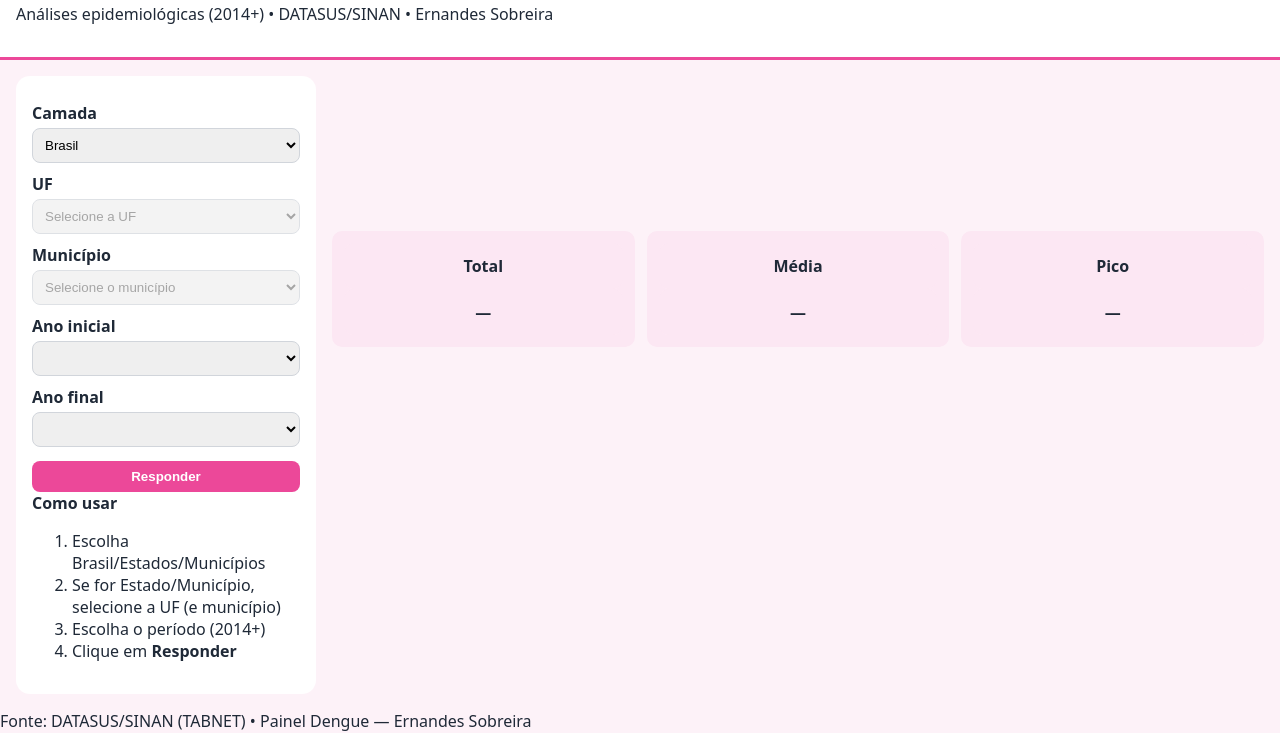
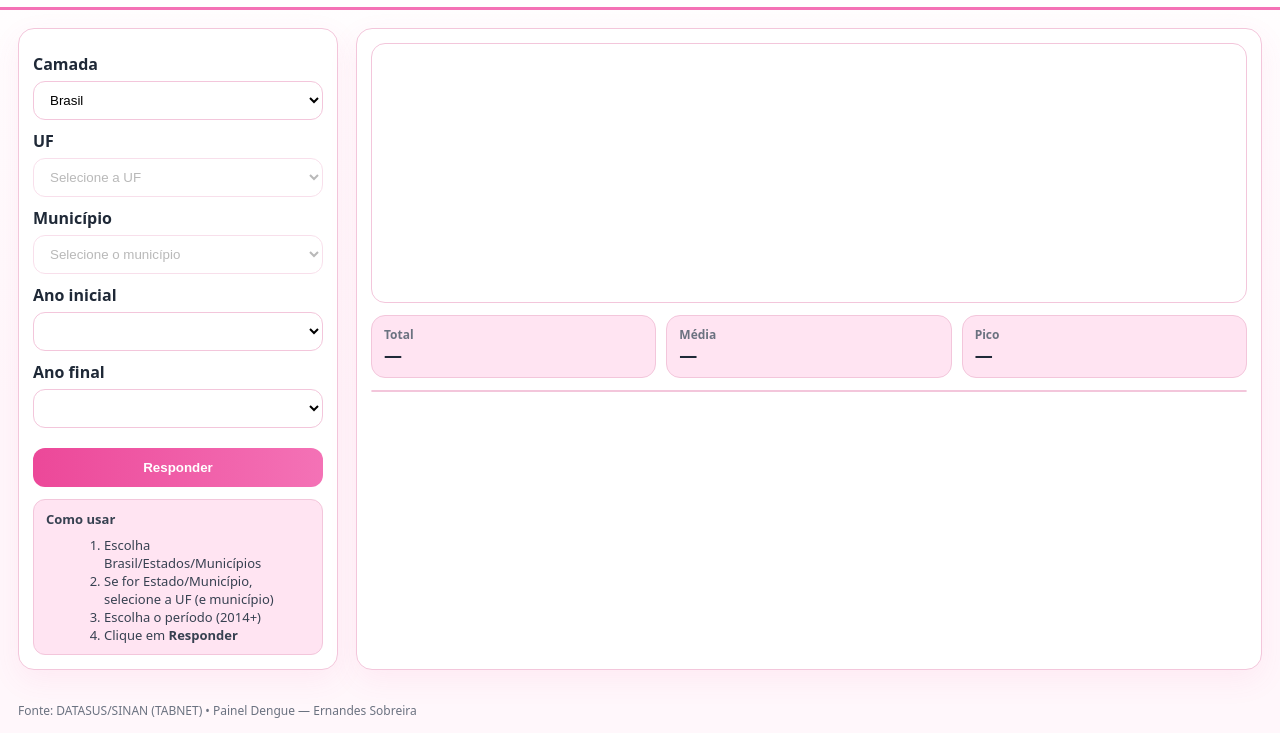
Before and after one commit to ernandes-sobreira/painel-dengue, a plain HTML site: page index.html in a window 1280 px wide. Shown: the part 99-832 px from the top of the page. Drawn offline with nearby package versions, Linux system fonts and the light colour scheme; files that its build step writes are made by us from their sources; files whose address does not match are found by name.

Commit message:
Update style.css

```diff
--- a/assets/style.css
+++ b/assets/style.css
@@ -1,80 +1,122 @@
-body {
-  margin: 0;
-  font-family: system-ui, sans-serif;
-  background: #fdf2f8;
-  color: #1f2937;
+:root{
+  --bg:#fff7fb;
+  --card:#ffffff;
+  --stroke:#f3c6db;
+  --txt:#1f2937;
+  --muted:#6b7280;
+
+  --pink:#ec4899;
+  --pink2:#f472b6;
+  --soft:#ffe4f2;
 }
 
-header {
-  background: #ffffff;
-  padding: 16px;
-  border-bottom: 3px solid #ec4899;
+*{box-sizing:border-box}
+body{
+  margin:0;
+  font-family: system-ui, -apple-system, Segoe UI, Roboto, Arial, sans-serif;
+  color:var(--txt);
+  background:linear-gradient(180deg, #fff 0%, var(--bg) 60%);
 }
 
-main {
-  display: grid;
-  grid-template-columns: 300px 1fr;
-  gap: 16px;
-  padding: 16px;
+.top{
+  padding:22px 28px 10px;
+  border-bottom:3px solid var(--pink2);
+  background:#fff;
+}
+.top h1{margin:0; font-size:34px}
+.sub{margin:6px 0 0; color:var(--muted)}
+
+.grid{
+  display:grid;
+  grid-template-columns: 320px 1fr;
+  gap:18px;
+  padding:18px;
 }
 
-aside {
-  background: #ffffff;
-  border-radius: 14px;
-  padding: 16px;
+.card{
+  background:var(--card);
+  border:1px solid var(--stroke);
+  border-radius:16px;
+  box-shadow: 0 10px 30px rgba(236,72,153,.08);
 }
 
-aside label {
-  display: block;
-  margin-top: 10px;
-  font-weight: 600;
+.controls{padding:14px}
+.field{margin:10px 0}
+label{display:block; font-weight:700; margin:0 0 6px}
+select{
+  width:100%;
+  padding:10px 12px;
+  border-radius:12px;
+  border:1px solid var(--stroke);
+  background:#fff;
+  outline:none;
+}
+select:disabled{opacity:.55}
+
+.btn{
+  width:100%;
+  margin-top:10px;
+  padding:12px 14px;
+  border-radius:12px;
+  border:0;
+  background:linear-gradient(90deg, var(--pink), var(--pink2));
+  color:#fff;
+  font-weight:800;
+  cursor:pointer;
+}
+.btn:active{transform:translateY(1px)}
+
+.hint{
+  margin-top:12px;
+  padding:10px 12px;
+  background:var(--soft);
+  border:1px solid var(--stroke);
+  border-radius:12px;
+  color:#374151;
+  font-size:13px;
+}
+.hint ol{margin:8px 0 0 18px}
+
+.viz{padding:14px}
+.chartWrap{
+  padding:10px 12px;
+  border-radius:14px;
+  background:#fff;
+  border:1px solid var(--stroke);
+  min-height:260px;
+}
+.kpis{
+  display:grid;
+  grid-template-columns: repeat(3, 1fr);
+  gap:10px;
+  margin-top:12px;
+}
+.kpi{
+  background:var(--soft);
+  border:1px solid var(--stroke);
+  border-radius:14px;
+  padding:10px 12px;
+}
+.k{font-size:12px; color:var(--muted); font-weight:700}
+.v{font-size:18px; font-weight:900}
+
+.tableWrap{
+  margin-top:12px;
+  border:1px solid var(--stroke);
+  border-radius:14px;
+  overflow:auto;
+}
+table{width:100%; border-collapse:collapse; font-size:14px}
+th,td{padding:10px 12px; border-bottom:1px solid #f2d7e7}
+th{background:#fff; position:sticky; top:0}
+tr:nth-child(even) td{background:#fff9fd}
+
+.foot{
+  padding:14px 18px;
+  color:var(--muted);
+  font-size:12px;
 }
 
-aside select, aside button {
-  width: 100%;
-  padding: 8px;
-  margin-top: 4px;
-  border-radius: 8px;
-  border: 1px solid #d1d5db;
+@media (max-width: 980px){
+  .grid{grid-template-columns: 1fr}
 }
-
-aside button {
-  background: #ec4899;
-  color: white;
-  font-weight: bold;
-  border: none;
-  cursor: pointer;
-  margin-top: 14px;
-}
-
-section .card {
-  background: #ffffff;
-  border-radius: 14px;
-  padding: 16px;
-  margin-bottom: 16px;
-}
-
-.kpis {
-  display: grid;
-  grid-template-columns: repeat(3, 1fr);
-  gap: 12px;
-}
-
-.kpis div {
-  background: #fce7f3;
-  padding: 12px;
-  border-radius: 10px;
-  text-align: center;
-  font-weight: 600;
-}
-
-table {
-  width: 100%;
-  border-collapse: collapse;
-}
-
-td, th {
-  border-bottom: 1px solid #e5e7eb;
-  padding: 6px;
-  text-align: left;
-}
```
